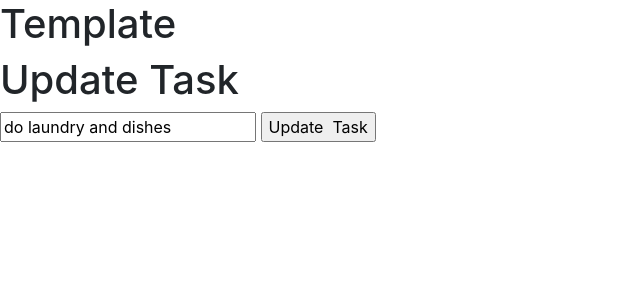
After one commit to coding-fantastic/taskmaster, a Flask app: page /update/1 in a window 1280 px wide. The commit adds this page. Shown: the top 300 px of the page, without its empty margins (0-640 px from the left). Run offline with Flask 2, Linux system fonts and the light colour scheme; data comes from the database, SQL or seed files in the repository; both versions use the stored data as it was after the commit; some libraries are stand-ins or nearby versions.

Commit message:
update functionality added

```diff
--- a/app.py
+++ b/app.py
@@ -45,6 +45,22 @@ def delete(id):
             return 'There was an issue deleting your task'
 
 
+@app.route('/update/<int:id>', methods=['GET', 'POST'])
+def update(id):
+    task = Todo.query.get_or_404(id)
+
+    if request.method == 'POST':
+        task.content = request.form['content']
+
+
+        try:
+            db.session.commit()
+            return redirect('/')
+        except :
+            return 'There was an issue updating'
+
+    else:
+        return render_template('update.html', task=task)
 
 
 if __name__ == '__main__':
--- a/templates/index.html
+++ b/templates/index.html
@@ -24,7 +24,7 @@
         <td>
           <a href="/delete/{{task.id}}">Delete</a>
           <br>
-          <a href="">Update</a>
+          <a href="/update/{{task.id}}" >Update</a>
         </td>
       </tr>
       {% endfor %}
--- /dev/null
+++ b/templates/update.html
@@ -0,0 +1,20 @@
+{% extends 'base.html' %}
+
+
+{% block head %}
+  <h1>Template</h1>
+{% endblock head %}
+
+
+
+{% block body %}
+  <div class="content">
+    <h1>Update Task</h1>
+
+
+    <form action="/update/{{task.id}}" method="post">
+      <input type="text" name="content" id="content" value="{{task.content}}">
+      <input type="submit" value="Update  Task">
+    </form>
+  </div>
+{% endblock body %}
```
Also changed, not shown: test.db.
